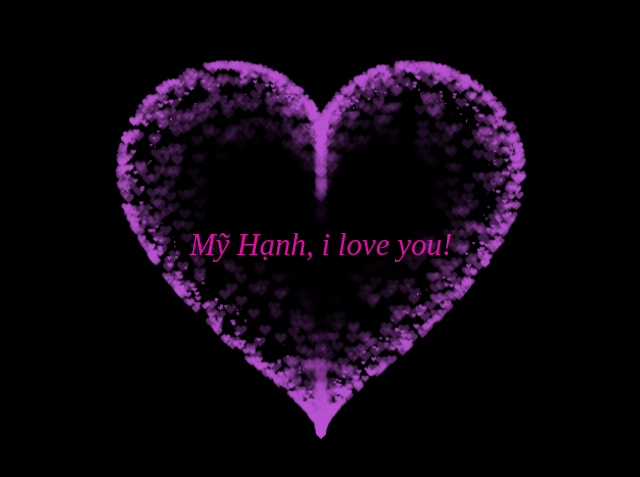
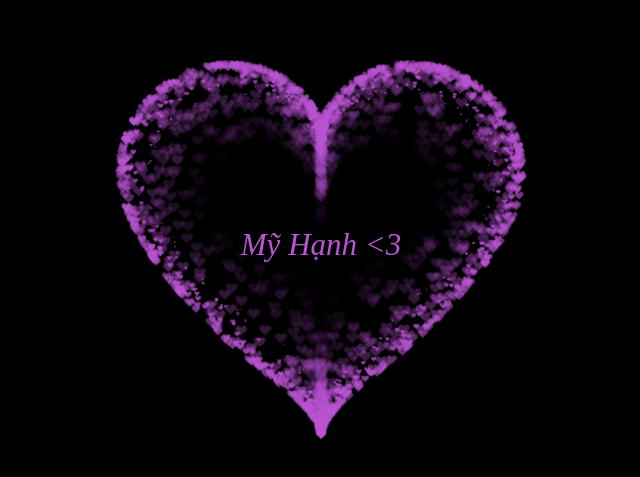
Before and after one commit to lelynguyen/mylove, a plain HTML site: page index.html in a window 1280 px wide. Shown: the part 153-630 px from the top of the page, without its empty margins (319-959 px from the left). Drawn offline with Linux system fonts and the light colour scheme.

Commit message:
Update index.html

```diff
--- a/index.html
+++ b/index.html
@@ -369,7 +369,7 @@
       ,
       style="background-color:rgb(0, 0, 0);
         width: 100%;
-        color: rgb(225, 12, 168);
+        color: rgb(186,85,211);
         height:100%;
         font-size: 31px;
         font-style: italic;
@@ -379,7 +379,7 @@
         margin-bottom: 5px;
         text-align: center;"
     >
-      Mỹ Hạnh, i love you!
+      Mỹ Hạnh <3
     </div>
   </body>
 </html>
```
